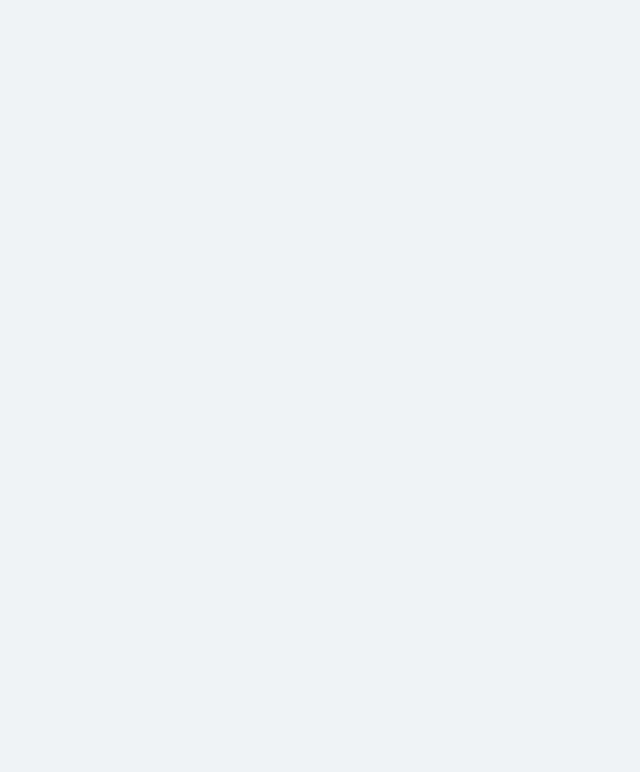
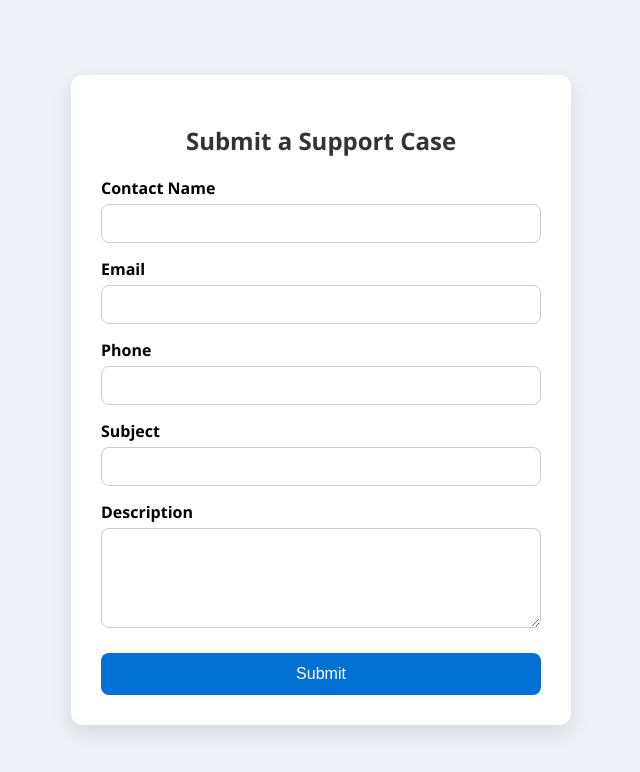
Before and after one commit to Nitishchoudhary4636/Feedback, a plain HTML site: page Index.html in a window 1280 px wide. Shown: the whole page, without its empty margins (319-959 px from the left). Drawn offline with Linux system fonts and the light colour scheme.

Commit message:
Update Index.html

```diff
--- a/Index.html
+++ b/Index.html
@@ -35,4 +35,77 @@
     }
 
     label {
-      font-w
+      font-weight: 600;
+      display: block;
+      margin-top: 15px;
+      margin-bottom: 5px;
+    }
+
+    input[type="text"],
+    textarea {
+      width: 100%;
+      padding: 10px;
+      border-radius: 8px;
+      border: 1px solid #ccc;
+      font-size: 15px;
+    }
+
+    textarea {
+      resize: vertical;
+      min-height: 100px;
+    }
+
+    input[type="submit"] {
+      margin-top: 20px;
+      width: 100%;
+      padding: 12px;
+      font-size: 16px;
+      background-color: #0070d2;
+      color: #fff;
+      border: none;
+      border-radius: 8px;
+      cursor: pointer;
+      transition: background-color 0.3s;
+    }
+
+    input[type="submit"]:hover {
+      background-color: #005bb5;
+    }
+  </style>
+</head>
+<body>
+
+<div class="form-wrapper">
+  <h2>Submit a Support Case</h2>
+  <form action="https://webto.salesforce.com/servlet/servlet.WebToCase?encoding=UTF-8&orgId=00DgL000003QyQD" method="POST">
+
+    <input type="hidden" name="orgid" value="00DgL000003QyQD">
+    <input type="hidden" name="retURL" value="http://">
+
+    <!-- Optional Debugging -->
+    <!--
+    <input type="hidden" name="debug" value="1">
+    <input type="hidden" name="debugEmail" value="er.nitishchoudhary15@gmail.com">
+    -->
+
+    <label for="name">Contact Name</label>
+    <input id="name" maxlength="80" name="name" type="text" required>
+
+    <label for="email">Email</label>
+    <input id="email" maxlength="80" name="email" type="text" required>
+
+    <label for="phone">Phone</label>
+    <input id="phone" maxlength="40" name="phone" type="text">
+
+    <label for="subject">Subject</label>
+    <input id="subject" maxlength="80" name="subject" type="text" required>
+
+    <label for="description">Description</label>
+    <textarea name="description" required></textarea>
+
+    <input type="submit" name="submit" value="Submit">
+  </form>
+</div>
+
+</body>
+</html>
```
